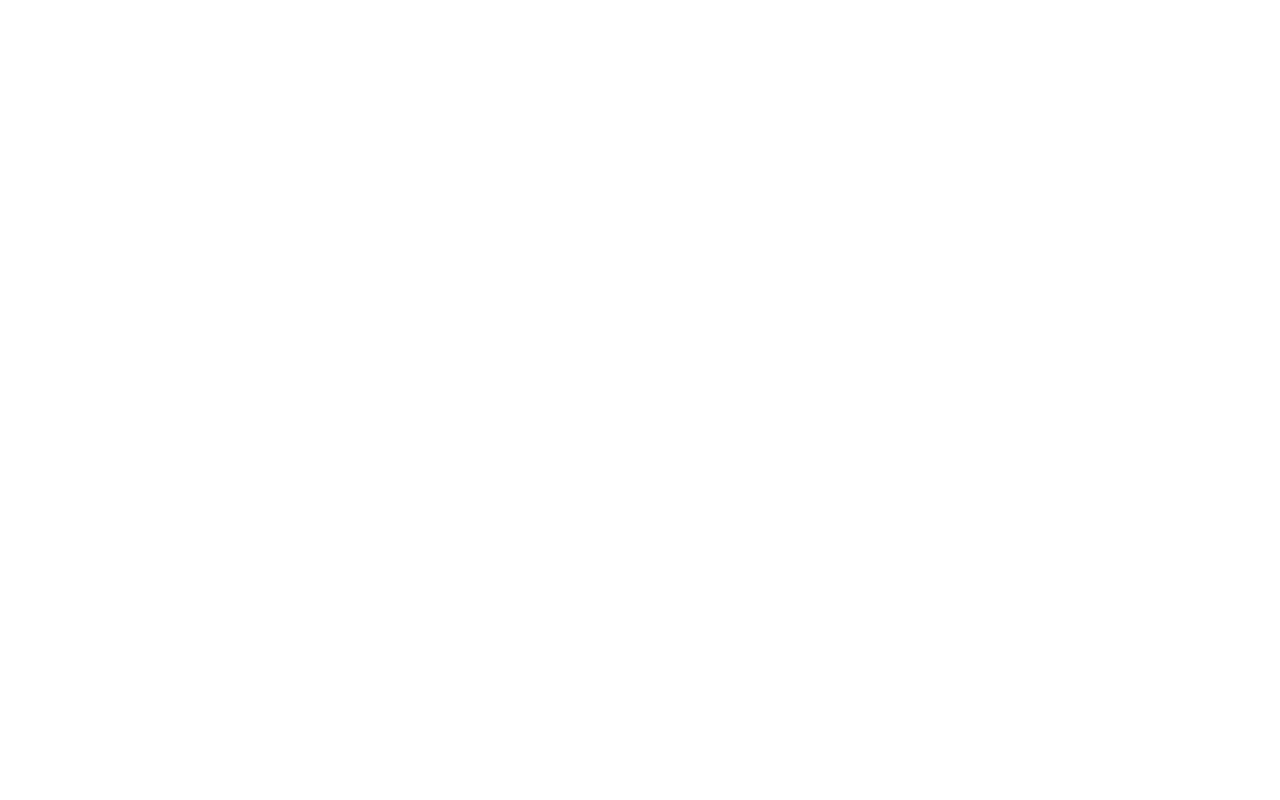
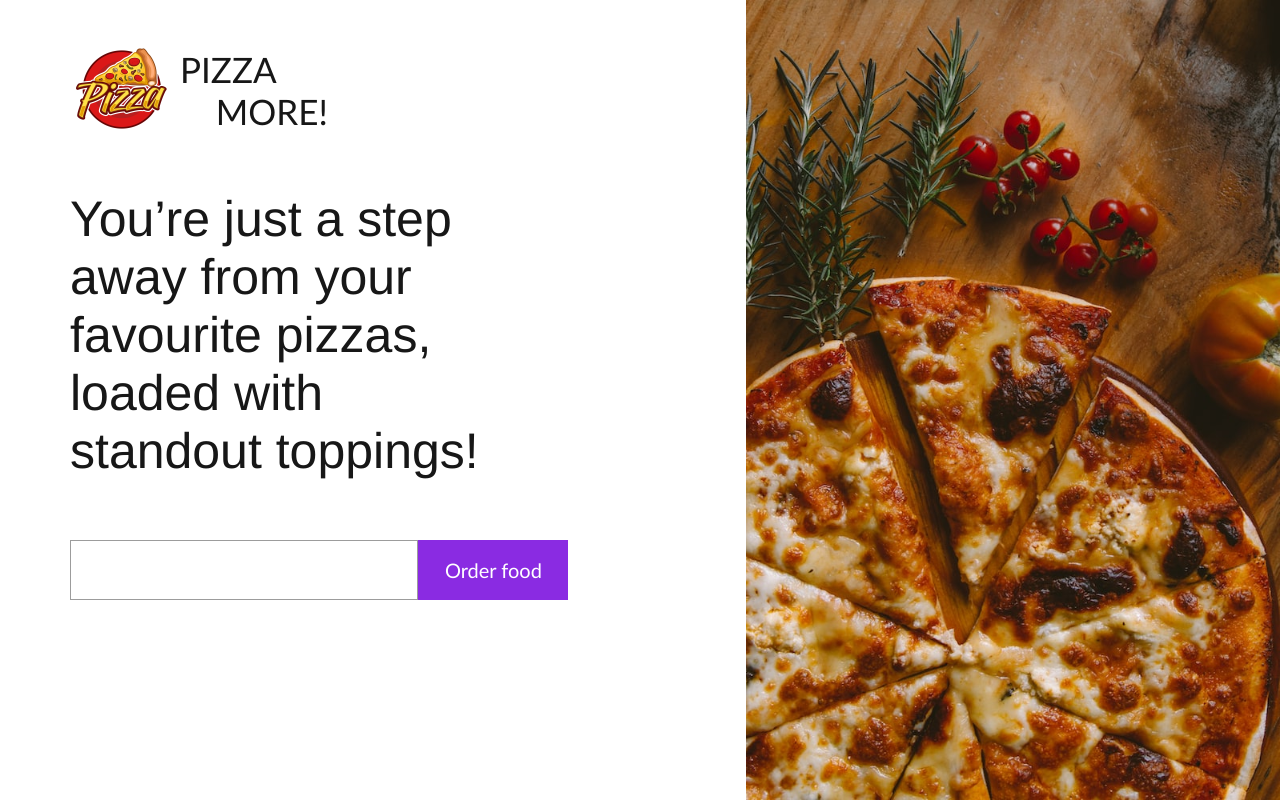
Before and after one commit to prathmesh-ka-github/chanchal-practicals, a plain HTML site: page Food delivery/index.html in a window 1280 px wide. Drawn offline with Linux system fonts and the light colour scheme.

Commit message:
pizza website made

```diff
--- /dev/null
+++ b/Food delivery/index.css
@@ -0,0 +1,66 @@
+body {
+    background-color: white;
+    color: #171717;
+    margin: 0;
+    font-family:'Gill Sans', 'Gill Sans MT', Calibri, 'Trebuchet MS', sans-serif;
+    height: 100vh;
+    font-size: 35px;
+}
+.main {
+    display: flex;
+    flex-direction: row;
+}
+.content {
+    width: calc(100vw - 600px);
+    padding: 40px 70px;
+}
+.heading {
+    margin-left: 10px;
+}
+.logo {
+    display: flex;
+    flex-direction: row;
+    align-items: center;
+}
+.title {
+    margin-top: 50px;
+    margin-right: 150px;
+    font-size: 50px;
+    font-family:'Franklin Gothic Medium', 'Arial Narrow', Arial, sans-serif ;
+}
+.input-container {
+    margin-top: 60px;
+    display: flex;
+    align-items: center;
+}
+.inputs {
+    all: unset;
+    border: 1px solid #9c9c9c;
+    width: calc(100% - 300px);
+    font-size: 20px;
+    height: 40px;
+    padding: 9px 20px;
+    color: #5a5a5a;
+}
+.btn {
+    width: 150px;
+    background-color: #8a2be2;
+    color: white;
+    height: 60px;
+    display: flex;
+    justify-content: center;
+    align-items: center;
+    cursor: pointer;
+    font-size: 20px;
+}
+
+.btn:hover {
+    background-color: #7223bc;
+}
+
+.logo img {
+    width: 100px;
+}
+.image img {
+    height: 100vh;
+}
--- a/Food delivery/index.html
+++ b/Food delivery/index.html
@@ -0,0 +1,31 @@
+<html lang="en">
+<head>
+    <meta charset="UTF-8">
+    <meta http-equiv="X-UA-Compatible" content="IE=edge">
+    <meta name="viewport" content="width=device-width, initial-scale=1.0">
+    <title>Document</title>
+    <link rel="stylesheet" href="index.css">
+</head>
+<body>
+    <div class="main">
+        <div class="content">
+            <div class="logo">
+                <img src="Pizza-logo.png">
+                <div class="heading">
+                    PIZZA <br> &nbsp;&nbsp;&nbsp; MORE!
+                </div>
+            </div>
+            <div class="title">
+                You’re just a step away from your favourite pizzas, loaded with standout toppings!
+            </div>
+            <div class="input-container">
+                <input class="inputs" type="text">
+                <div class="btn"> Order food</div>
+            </div>
+        </div>
+        <div class="image">
+            <img src="photo.jpeg" alt="">
+        </div>
+    </div>
+</body>
+</html>
--- a/Ticket booking/index.css
+++ b/Ticket booking/index.css
@@ -1,8 +1,9 @@
 body {
     font-family: 'Segoe UI', Tahoma, Geneva, Verdana, sans-serif;
     margin: 0;
-    background-color: rgb(234, 234, 234);
+    background-color: white;
     color: rgb(0, 0, 0);
+    font-size: 20px !important;
 }
 
 button {
@@ -47,9 +48,13 @@ button:active {
     display: flex;
     justify-content: center;
     flex-direction: row;
-    margin: 50px;
+    margin: 150px;
 }
 
+a {
+    all: unset;
+    cursor: pointer;
+}
 
 .selectclass {
     display: flex;
@@ -60,6 +65,7 @@ button:active {
 .ticket {
     display: flex;
     justify-content: center;
+    margin-top: 50px;
 }
 
 .book-ticket {
```
Also changed, not shown: Ticket booking/index.html (+9 -112 lines), Ticket booking/index2.html (added, +92 -0 lines), Ticket booking/index3.html (added, +45 -0 lines), Food delivery/Pizza-logo.png (added), Food delivery/photo.jpeg (added).
